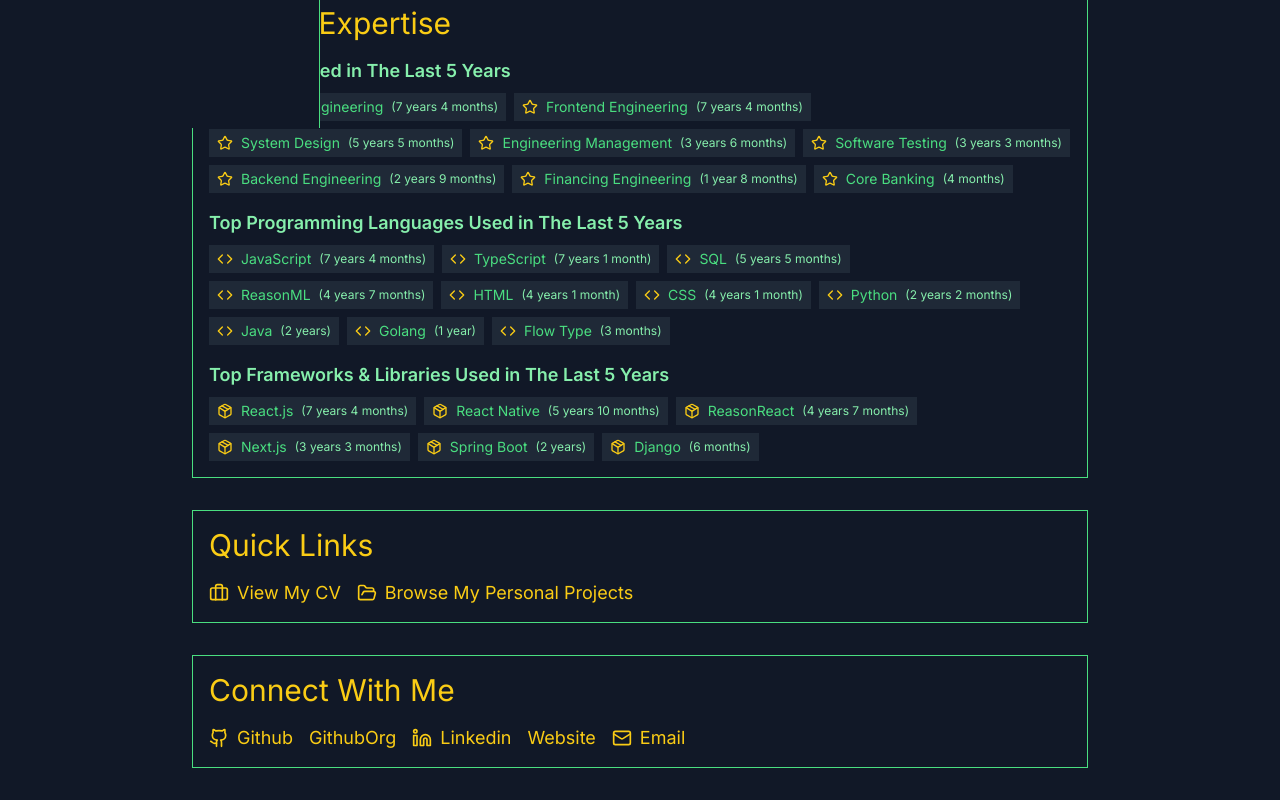
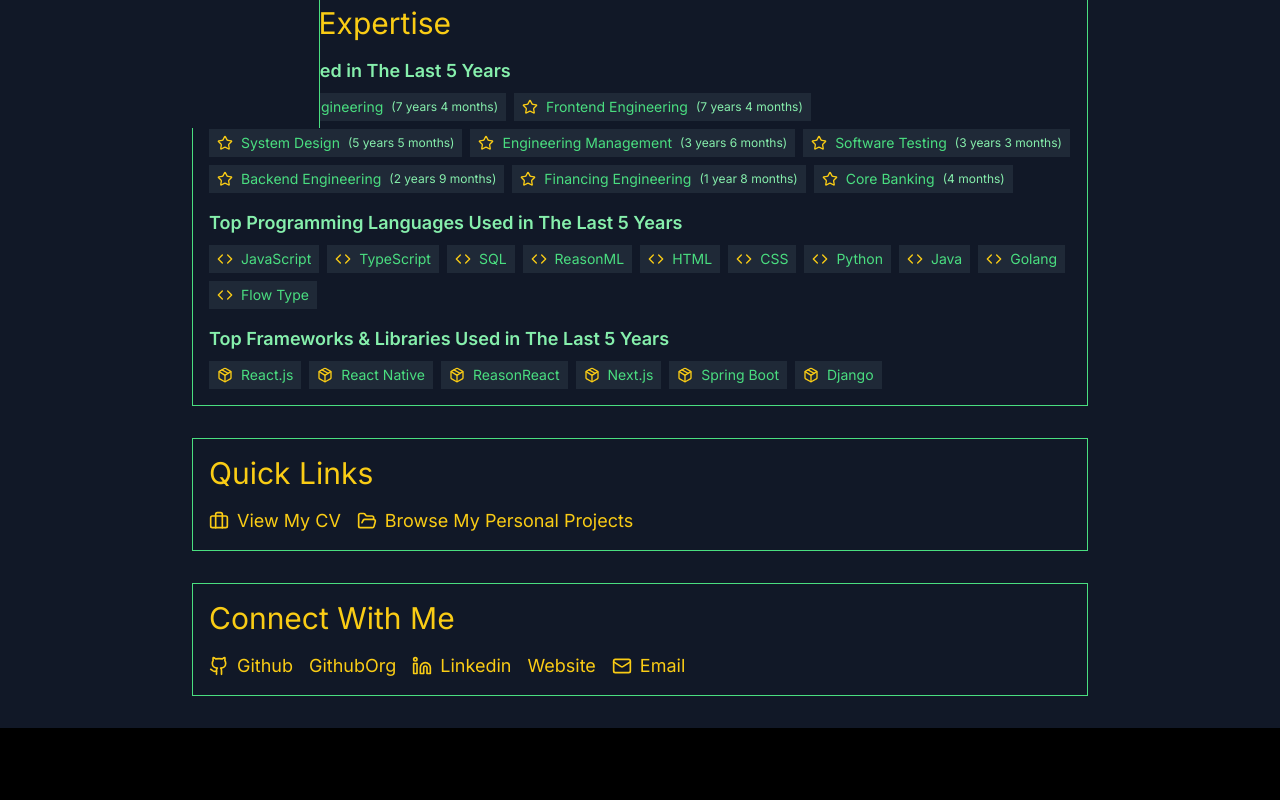
Before and after one commit to wahidyankf/wahidyankf-web, a Next.js app: page / in a window 1280 px wide. Shown: the part 672-1472 px from the top of the page. After the commit the page ends 1400 px from the top, so only its background shows below. Built offline with nearby package versions, Linux system fonts and the light colour scheme.

Commit message:
remove duration from programming language and framework

```diff
--- a/src/app/cv/page.tsx
+++ b/src/app/cv/page.tsx
@@ -107,36 +107,36 @@ const DynamicSkillsComponent = ({
         </li>
       ))}
     </ul>
-
-    <h4 className="text-lg font-semibold mb-2 text-yellow-400 mt-4">
+    <h4 className="text-lg font-semibold mb-2 text-yellow-400">
       Top Programming Languages Used in The Last 5 Years
     </h4>
     <ul className="list-none grid grid-cols-1 sm:grid-cols-2 gap-2 mb-4">
-      {languages.map(({ name, duration }, index) => (
+      {languages.map(({ name }, index) => (
         <li key={index}>
           <ClickableItem
             name={name}
-            duration={duration}
+            duration={0}
             icon={<Code className="w-4 h-4 mr-2 text-yellow-400" />}
             searchTerm={searchTerm}
             handleItemClick={handleItemClick}
+            showDuration={false}
           />
         </li>
       ))}
     </ul>
-
-    <h4 className="text-lg font-semibold mb-2 text-yellow-400 mt-4">
+    <h4 className="text-lg font-semibold mb-2 text-yellow-400">
       Top Frameworks & Libraries Used in The Last 5 Years
     </h4>
-    <ul className="list-none grid grid-cols-1 sm:grid-cols-2 gap-2 mb-4">
-      {frameworks.map(({ name, duration }, index) => (
+    <ul className="list-none grid grid-cols-1 sm:grid-cols-2 gap-2">
+      {frameworks.map(({ name }, index) => (
         <li key={index}>
           <ClickableItem
             name={name}
-            duration={duration}
+            duration={0}
             icon={<Package className="w-4 h-4 mr-2 text-yellow-400" />}
             searchTerm={searchTerm}
             handleItemClick={handleItemClick}
+            showDuration={false}
           />
         </li>
       ))}
--- a/src/app/page.tsx
+++ b/src/app/page.tsx
@@ -150,18 +150,15 @@ function HomeContent() {
                 Top Programming Languages Used in The Last 5 Years
               </h3>
               <div className="flex flex-wrap gap-2">
-                {filteredLanguages.map(({ name, duration }) => (
+                {filteredLanguages.map(({ name }) => (
                   <button
                     key={name}
                     onClick={() => handleItemClick(name)}
                     className="bg-gray-800 text-green-400 px-2 py-1 rounded-md text-sm flex items-center hover:bg-gray-700 transition-colors duration-200"
                   >
                     <Code className="w-4 h-4 mr-2 text-yellow-400" />
-                    <span className="mr-2">
+                    <span>
                       <HighlightText text={name} searchTerm={searchTerm} />
-                    </span>
-                    <span className="text-xs text-green-300">
-                      ({formatDuration(Number(duration))})
                     </span>
                   </button>
                 ))}
@@ -173,18 +170,15 @@ function HomeContent() {
                 Top Frameworks & Libraries Used in The Last 5 Years
               </h3>
               <div className="flex flex-wrap gap-2">
-                {filteredFrameworks.map(({ name, duration }) => (
+                {filteredFrameworks.map(({ name }) => (
                   <button
                     key={name}
                     onClick={() => handleItemClick(name)}
                     className="bg-gray-800 text-green-400 px-2 py-1 rounded-md text-sm flex items-center hover:bg-gray-700 transition-colors duration-200"
                   >
                     <Package className="w-4 h-4 mr-2 text-yellow-400" />
-                    <span className="mr-2">
+                    <span>
                       <HighlightText text={name} searchTerm={searchTerm} />
-                    </span>
-                    <span className="text-xs text-green-300">
-                      ({formatDuration(Number(duration))})
                     </span>
                   </button>
                 ))}
```
